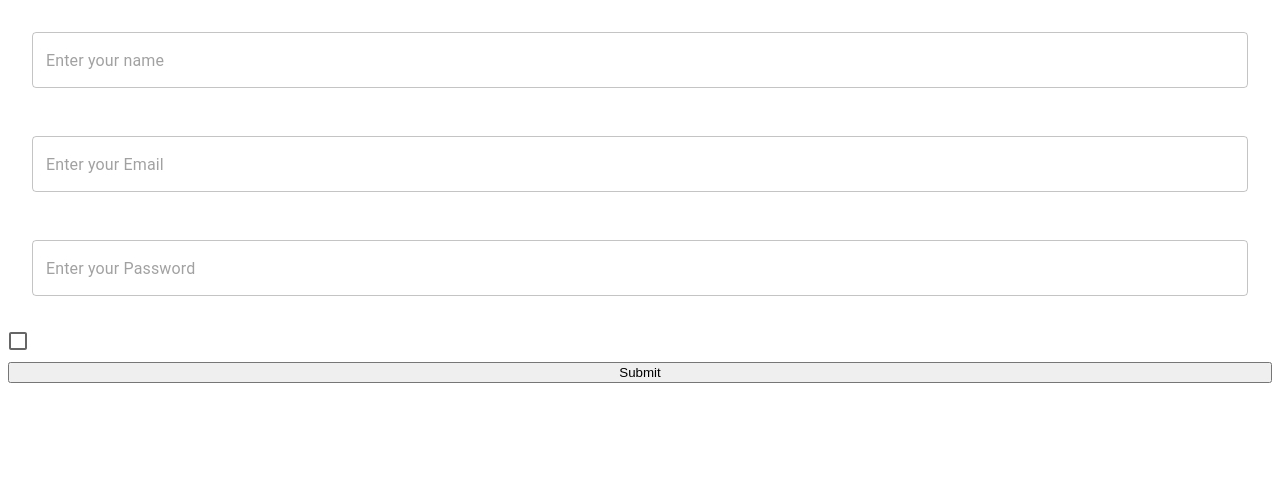
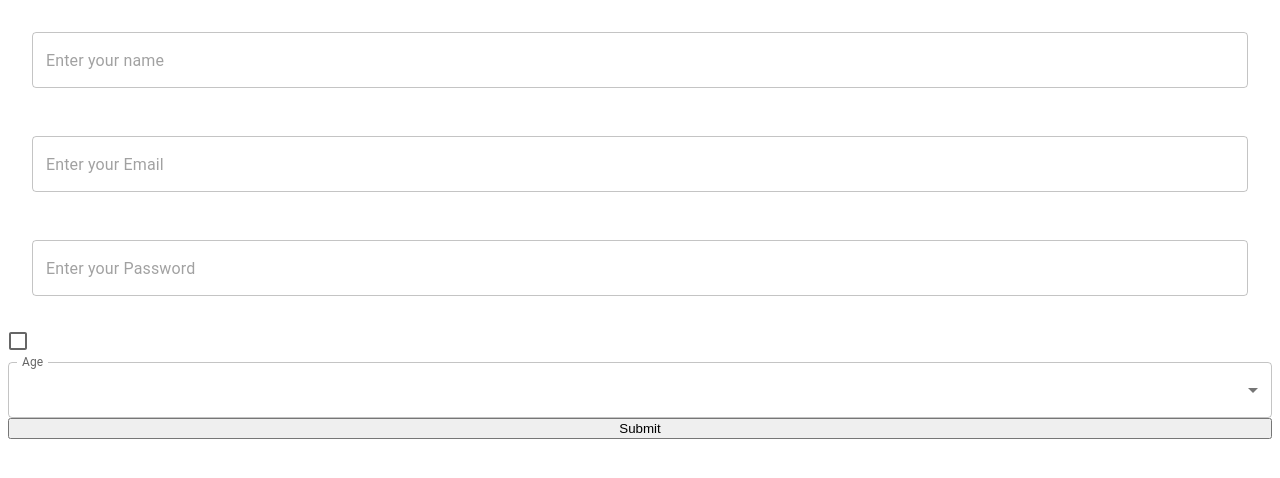
Before and after one commit to Chinmay045/Material-UI-Examples, a React (Create React App) app in the folder textfield_component/: page / in a window 1280 px wide. Shown: the top 478 px of the page. Built offline with nearby package versions, Linux system fonts and the light colour scheme; the HTML template or start-up script is replaced by a standard one.

Commit message:
add example for select component

```diff
--- a/textfield_component/src/App.js
+++ b/textfield_component/src/App.js
@@ -1,4 +1,4 @@
-import { Checkbox, FormControlLabel, FormGroup, TextField } from '@mui/material';
+import { Checkbox, FormControl, FormControlLabel, FormGroup, InputLabel, MenuItem, Select, TextField } from '@mui/material';
 import './App.css';
 import { useState } from 'react';
 
@@ -7,7 +7,8 @@ function App() {
     name: "",
     email: "",
     password: "",
-    subscribe: false
+    subscribe: false,
+    age: 0
   });
 
   const handleChange = (e) => {
@@ -51,6 +52,20 @@ function App() {
           }))} />} label="" />
         </FormGroup>
 
+        <FormControl fullWidth>
+          <InputLabel>Age</InputLabel>
+          <Select
+          name='age'
+            value={inputs.age}
+            label="Age"
+            onChange={handleChange}
+          >
+            <MenuItem value={10}>Ten</MenuItem>
+            <MenuItem value={20}>Twenty</MenuItem>
+            <MenuItem value={30}>Thirty</MenuItem>
+          </Select>
+        </FormControl>
+
         <button type='submit'>Submit</button>
       </form>
     </div>
```
